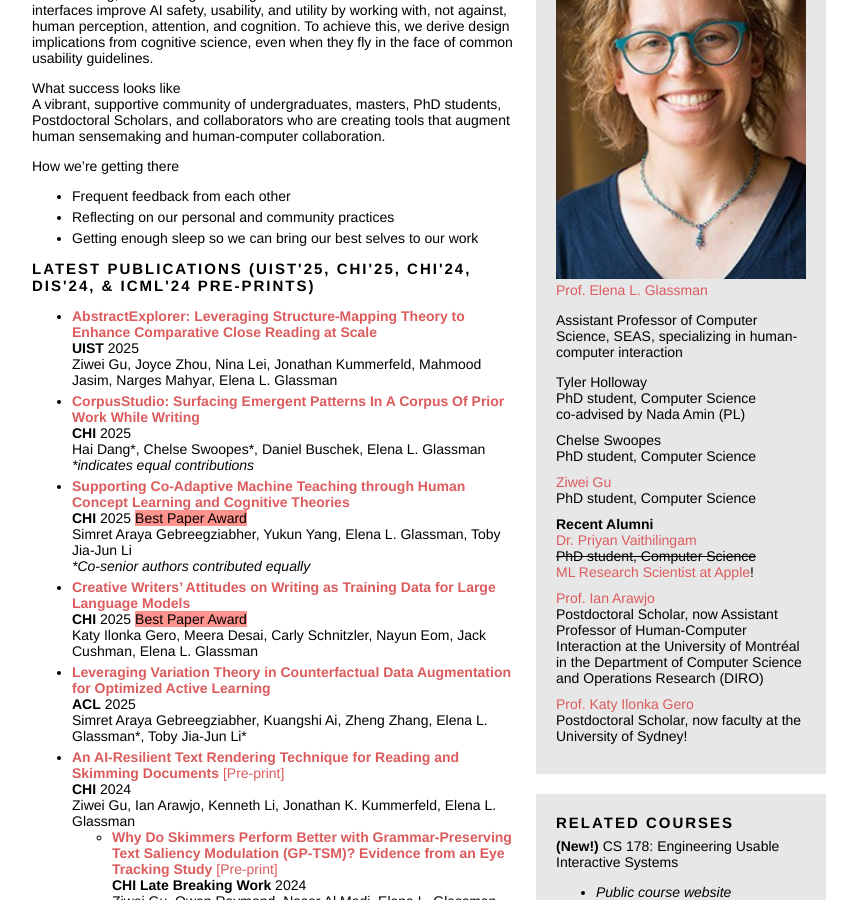
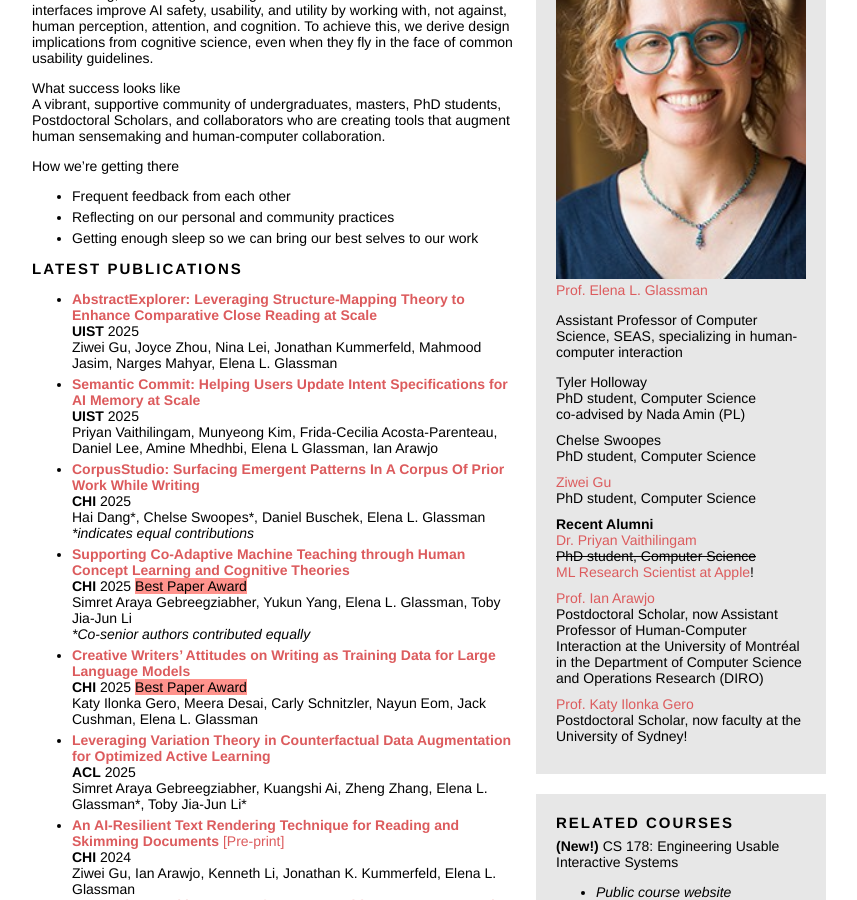
Before and after one commit to eglassman/eglassman.github.io, a Jekyll site: the page built from index.html, in a window 1280 px wide and 900 px high, scrolled down 388 px. Shown: the whole window, without its empty margins (211-1068 px from the left). Built offline with Jekyll 4.4.1, drawn with Linux system fonts in a browser that asks for light colours.

Commit message:
added missing paper from UIST

```diff
--- a/index.html
+++ b/index.html
@@ -72,7 +72,7 @@ layout: default
     <!-- </p> -->
 
     <div class="header lead top-padding" id="publications">
-      Latest Publications (UIST'25, CHI'25, CHI'24, DIS'24, & ICML'24 Pre-prints)
+      Latest Publications
     </div>
 
     <div>
@@ -85,6 +85,10 @@ layout: default
         <li><a href="papers/abstractexplorer.pdf"><b>AbstractExplorer: Leveraging Structure-Mapping Theory to Enhance Comparative Close Reading at Scale</b></a>
           <br/><b>UIST</b> 2025
           <br/>Ziwei Gu, Joyce Zhou, Nina Lei, Jonathan Kummerfeld, Mahmood Jasim, Narges Mahyar, Elena L. Glassman
+        </li>
+        <li><a href="papers/semantic_commit.pdf"><b>Semantic Commit: Helping Users Update Intent Specifications for AI Memory at Scale</b></a>
+          <br/><b>UIST</b> 2025
+          <br/>Priyan Vaithilingam, Munyeong Kim, Frida-Cecilia Acosta-Parenteau, Daniel Lee, Amine Mhedhbi, Elena L Glassman, Ian Arawjo
         </li>
         <li><a href="papers/corpusstudio.pdf"><b>CorpusStudio: Surfacing Emergent Patterns In A Corpus Of Prior Work While Writing</b></a>
           <br/><b>CHI</b> 2025
```
Also changed, not shown: 1 other file.
